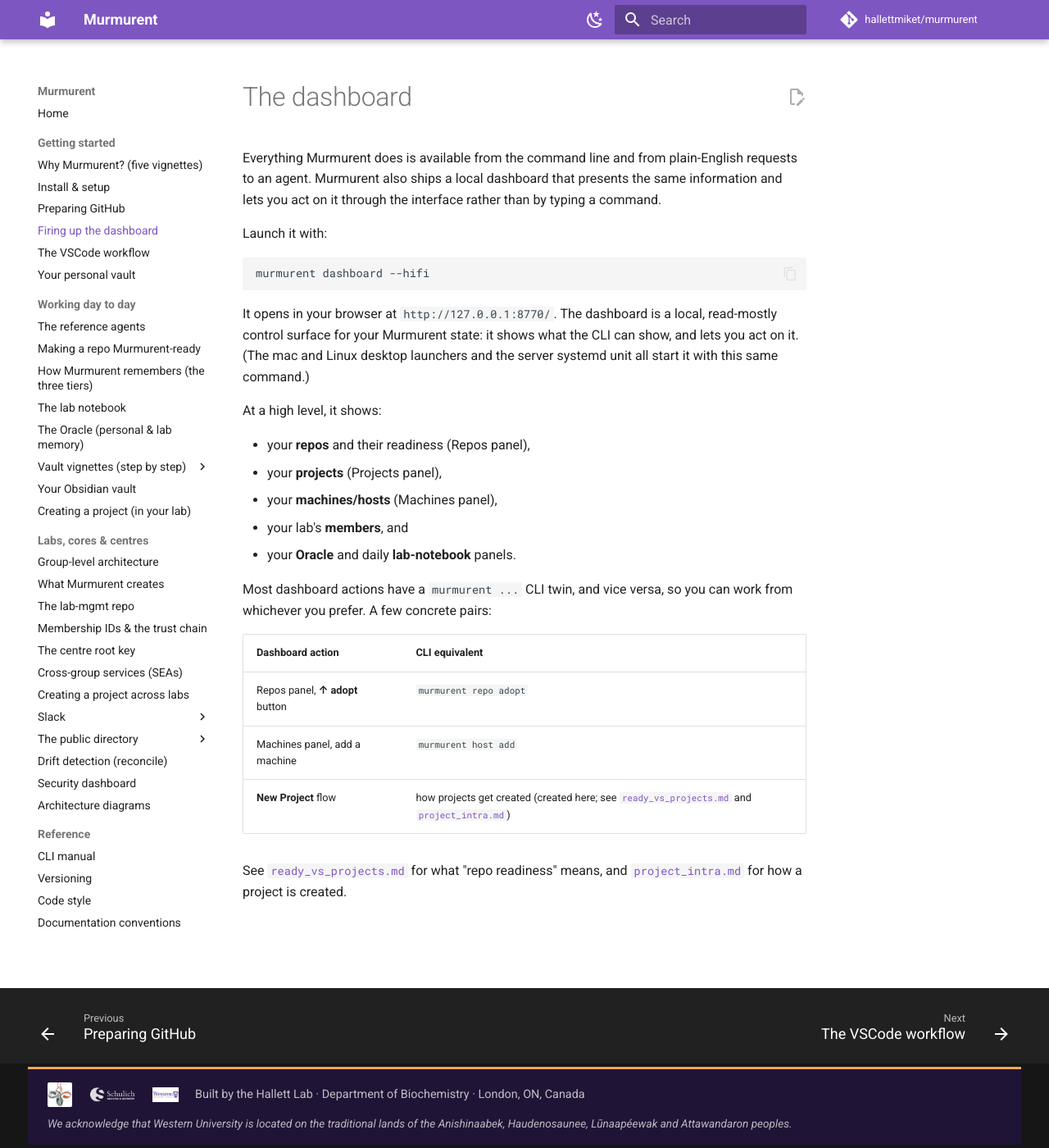
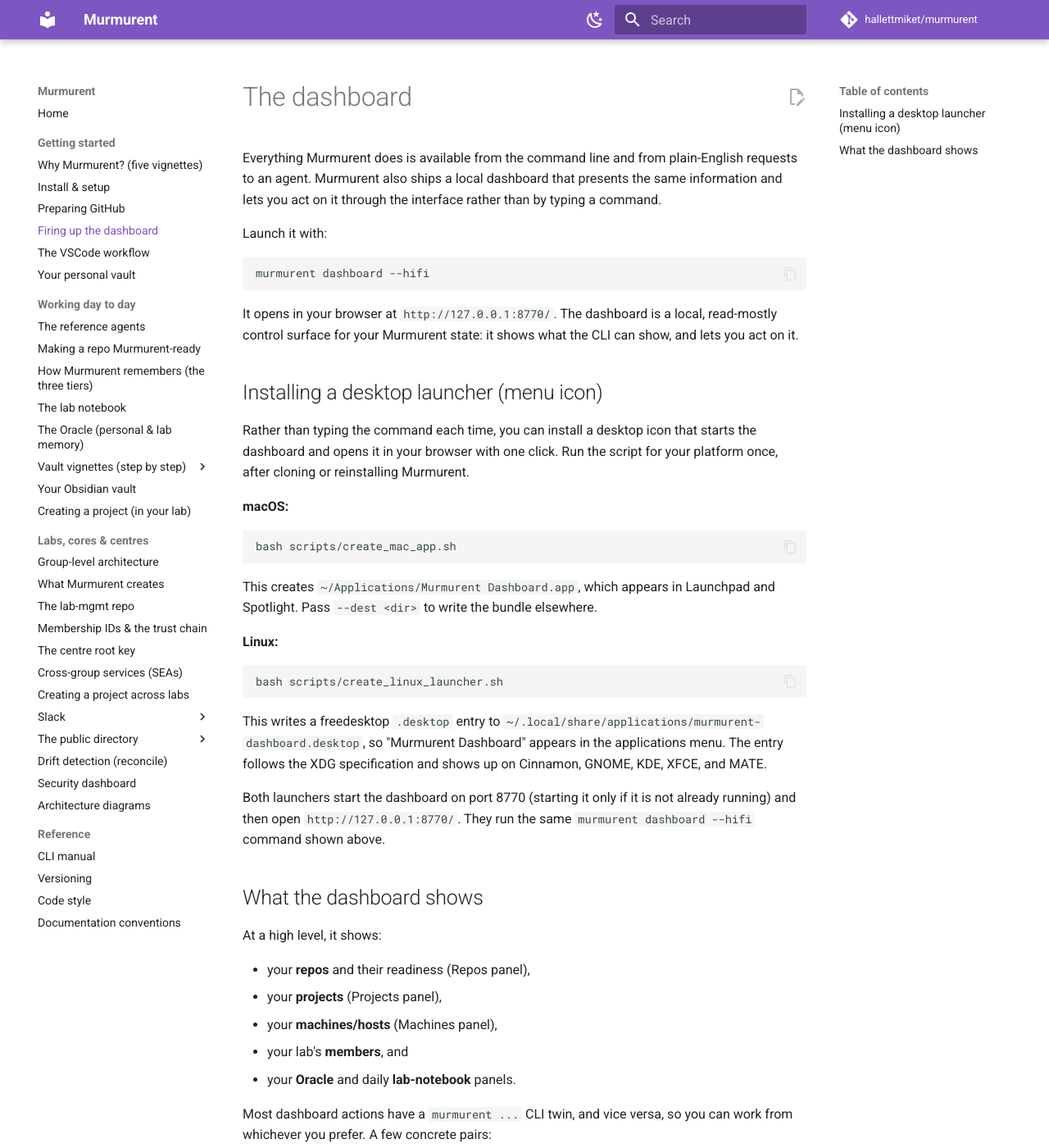
Before and after one commit to hallettmiket/murmurent, an MkDocs documentation site: the page built from docs/dashboard.md, in a window 1280 px wide and 1400 px high. Shown: the whole window at 82% size. Built offline with MkDocs 1.6.1 and Material for MkDocs 9.7.7, drawn with Linux system fonts in a browser that asks for light colours; comment, search, counter and statistics services are not loaded.

Commit message:
docs(dashboard): document the desktop launcher / menu icon
Add an "Installing a desktop launcher (menu icon)" section covering
scripts/create_mac_app.sh (creates ~/Applications/Murmurent
Dashboard.app) and scripts/create_linux_launcher.sh (writes an XDG
.desktop entry into the applications menu). Both start the FastAPI
dashboard on port 8770 and open the browser, running the same
`murmurent dashboard --hifi` command.

Co-Authored-By: Claude Opus 4.8 <noreply@anthropic.com>

````diff
--- a/docs/dashboard.md
+++ b/docs/dashboard.md
@@ -13,9 +13,40 @@ murmurent dashboard --hifi
 
 It opens in your browser at `http://127.0.0.1:8770/`. The dashboard is a
 local, read-mostly control surface for your Murmurent state: it shows what
-the CLI can show, and lets you act on it. (The mac and Linux desktop
-launchers and the server systemd unit all start it with this same
-command.)
+the CLI can show, and lets you act on it.
+
+## Installing a desktop launcher (menu icon)
+
+Rather than typing the command each time, you can install a desktop icon
+that starts the dashboard and opens it in your browser with one click. Run
+the script for your platform once, after cloning or reinstalling Murmurent.
+
+**macOS:**
+
+```bash
+bash scripts/create_mac_app.sh
+```
+
+This creates `~/Applications/Murmurent Dashboard.app`, which appears in
+Launchpad and Spotlight. Pass `--dest <dir>` to write the bundle
+elsewhere.
+
+**Linux:**
+
+```bash
+bash scripts/create_linux_launcher.sh
+```
+
+This writes a freedesktop `.desktop` entry to
+`~/.local/share/applications/murmurent-dashboard.desktop`, so "Murmurent
+Dashboard" appears in the applications menu. The entry follows the XDG
+specification and shows up on Cinnamon, GNOME, KDE, XFCE, and MATE.
+
+Both launchers start the dashboard on port 8770 (starting it only if it is
+not already running) and then open `http://127.0.0.1:8770/`. They run the
+same `murmurent dashboard --hifi` command shown above.
+
+## What the dashboard shows
 
 At a high level, it shows:
 
````
